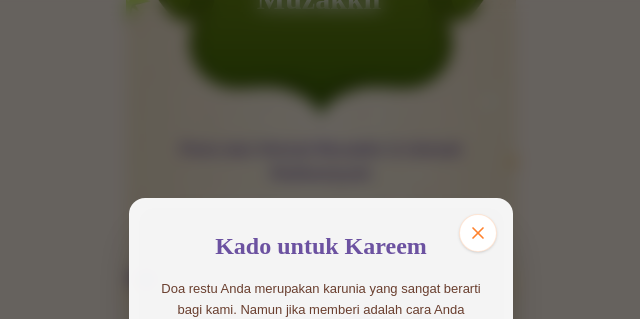
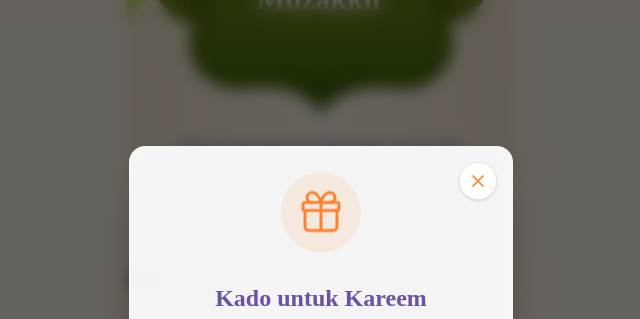
Before and after one commit to ideadigitalcreative/aqiqah, a React (Vite) app: page / in a window 1280 px wide. Both pictures are taken after a click on the button "Kirim Hadiah". Shown: the top 319 px of the page, without its empty margins (319-959 px from the left). Built offline with nearby package versions, Linux system fonts and the light colour scheme; no server answers; the database is empty.

Commit message:
Add gift icon to gift modal

```diff
--- a/src/App.tsx
+++ b/src/App.tsx
@@ -12,7 +12,8 @@ import {
   User,
   Share2,
   Copy,
-  X
+  X,
+  Gift
 } from 'lucide-react';
 import { supabase } from './lib/supabase';
 
@@ -608,6 +609,11 @@ const App: React.FC = () => {
             >
               <X size={20} />
             </button>
+            <div className="flex justify-center mb-6">
+              <div className="w-20 h-20 bg-primary/10 rounded-full flex items-center justify-center animate-bounce-gentle">
+                <Gift size={48} className="text-primary" strokeWidth={1.5} />
+              </div>
+            </div>
             <h3 className="font-display text-2xl font-bold mb-4 text-center" style={{ color: 'rgb(108, 82, 161)' }}>Kado untuk Kareem</h3>
             <p className="text-[13px] text-brown mb-6 text-center leading-relaxed">
               Doa restu Anda merupakan karunia yang sangat berarti bagi kami. Namun jika memberi adalah cara Anda mengungkapkan kasih sayang, kami dengan senang hati menerimanya.
```
